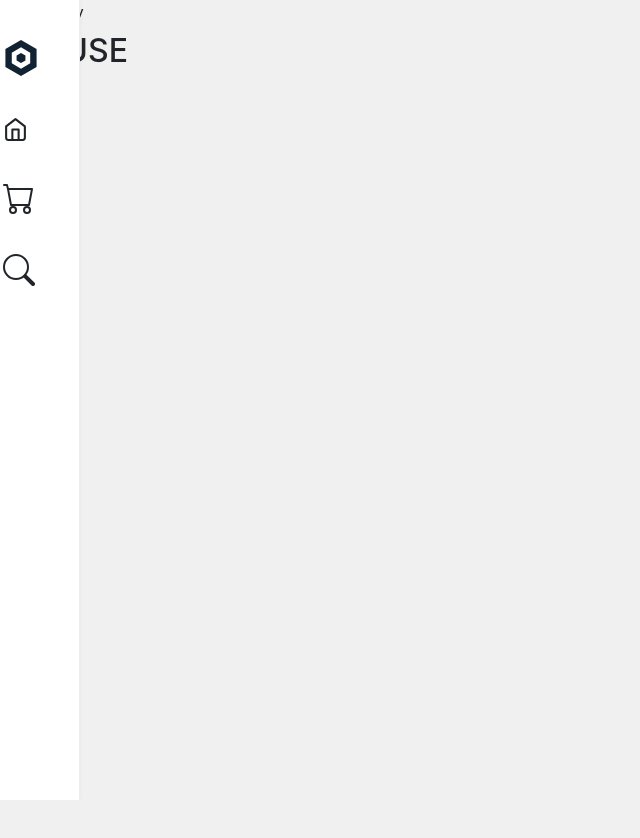
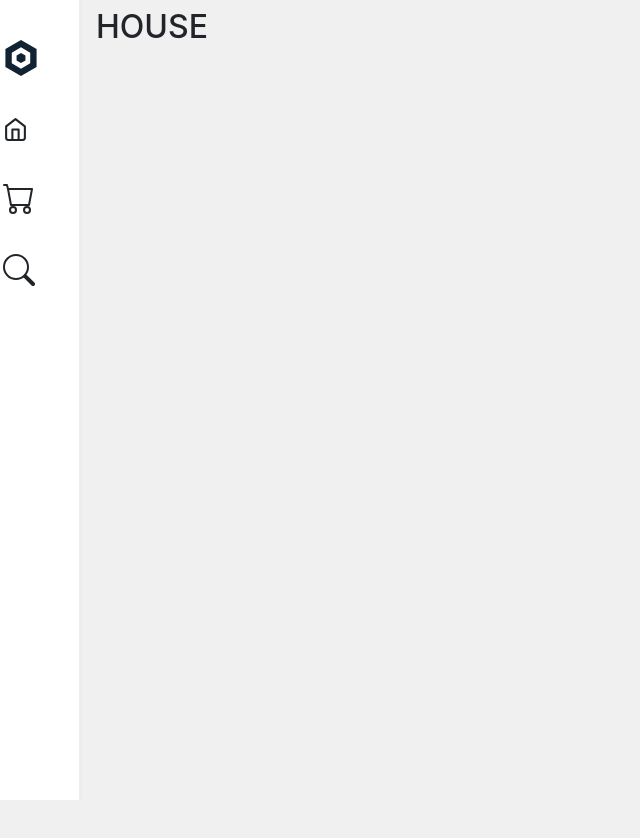
Before and after one commit to Amalbaker/portfolio, a plain HTML site: page index.html in a window 1280 px wide. Shown: the whole page, without its empty margins (0-640 px from the left). After the commit the page ends 800 px from the top, so only its background shows below. Drawn offline with nearby package versions, Linux system fonts and the light colour scheme.

Commit message:
fix code

```diff
--- a/index.html
+++ b/index.html
@@ -3,8 +3,8 @@
 <head>
     <meta charset="UTF-8">
     <meta name="viewport" content="width=device-width, initial-scale=1.0">
-    <title>Document</title>
-     CSS only
+    <title>Portfolio</title>
+     <!-- CSS only  -->
 <link rel="stylesheet" href="https://stackpath.bootstrapcdn.com/bootstrap/4.5.2/css/bootstrap.min.css" >
 <link rel="stylesheet" href="./sass/main.css">
 </head>
@@ -39,14 +39,14 @@
        </ul>
     </div>
 
-    <div class="navbar">
-        <div class="logo">
-                <h2 class="HOUSE">HOUSE</h2>
-        </div>
-    </div>
 
     <div class="content">
 
+        <div class="navbar">
+            <div class="logo">
+                    <h2 class="HOUSE">HOUSE</h2>
+            </div>
+        </div>
     </div>
 </div>
 
--- a/sass/main.css
+++ b/sass/main.css
@@ -1,6 +1,6 @@
 body {
   background-color: #f0f0f0;
-   padding-left: 80px;
+  /* padding-left: 80px; */
 }
 .main-sidebar {
 
@@ -39,6 +39,7 @@ align-content: center;
 .content {
  width: 100%;
  height: 100vh;
+ margin-left: 80px;
 }
 
 
```
Lines whose indentation alone changed are shown as unchanged.
